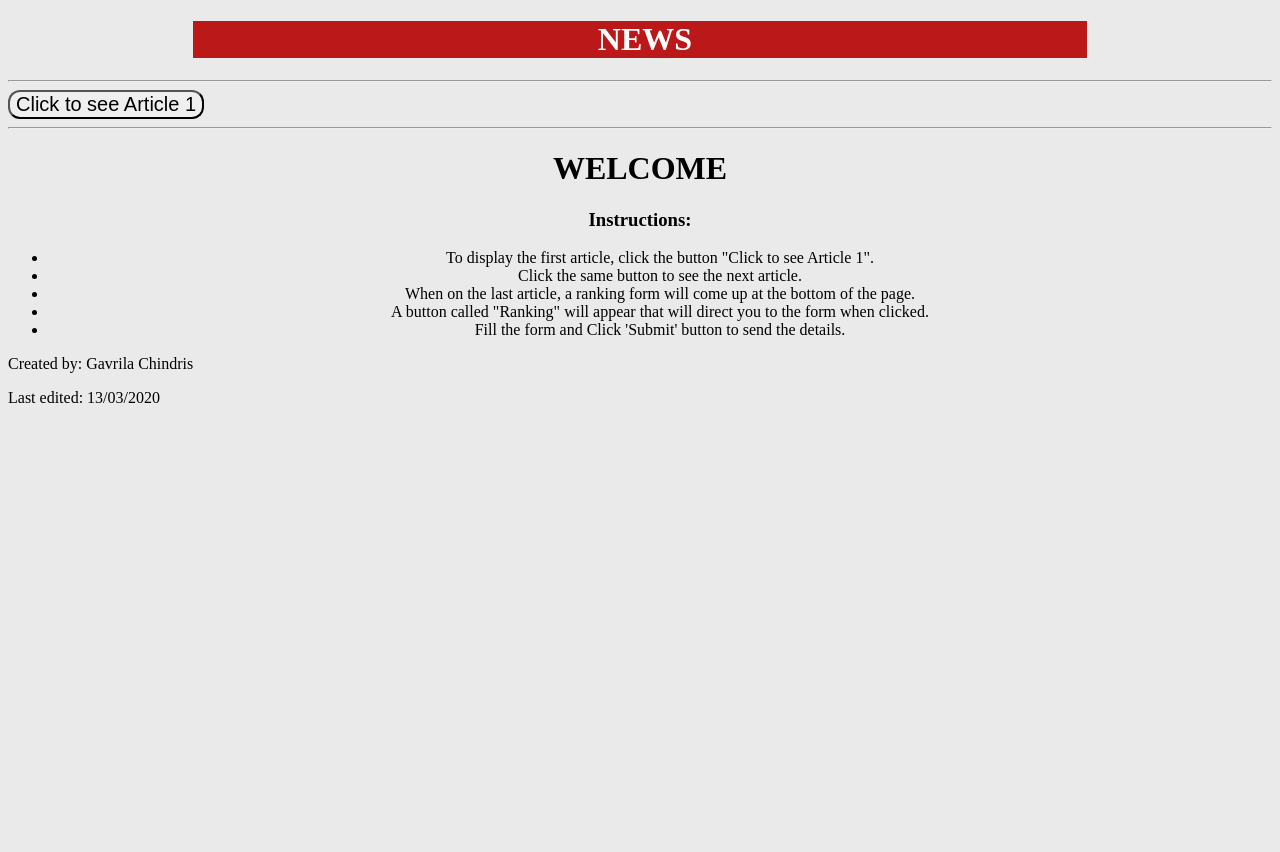
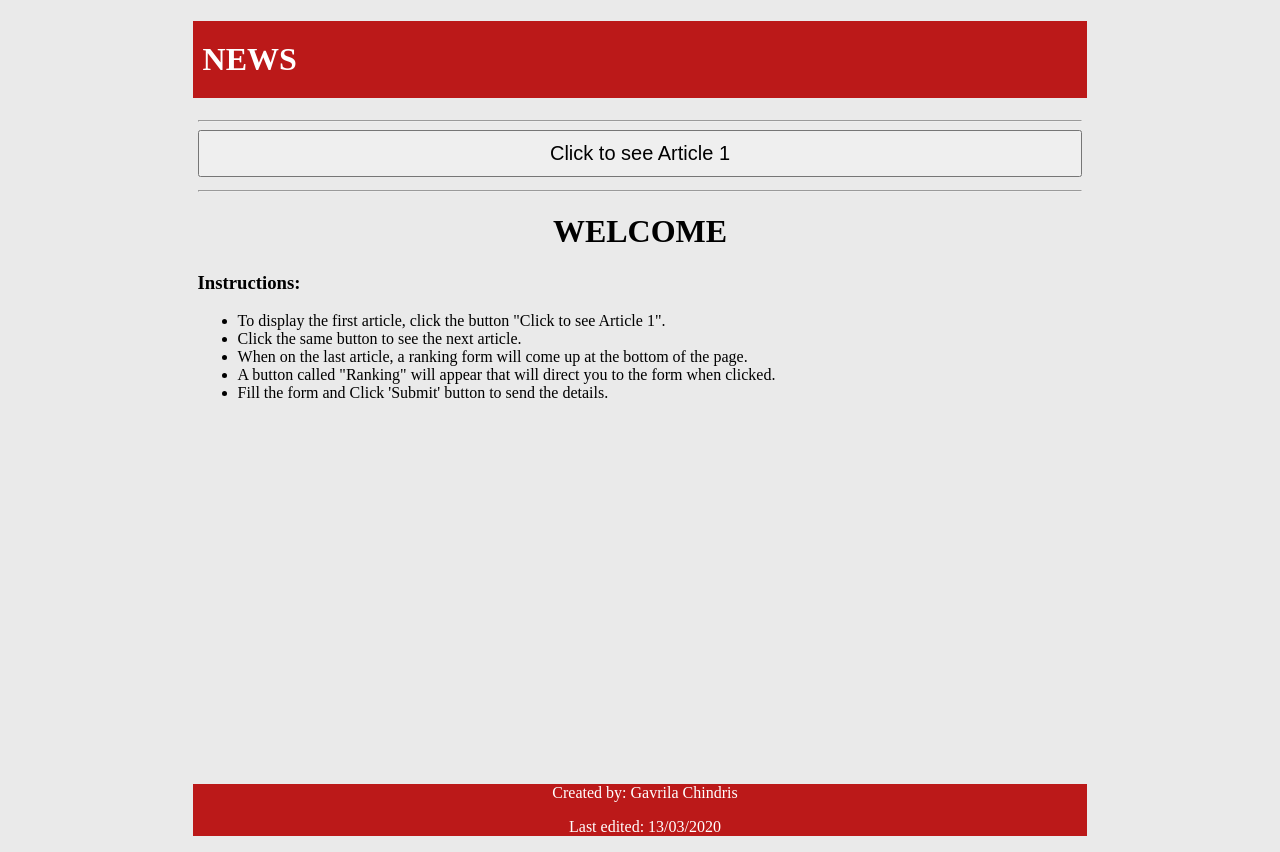
Before and after one commit to Gavrila-hub/BBC-News-, a plain HTML site: page index.html in a window 1280 px wide. Before the commit the page ends 800 px from the top, so only its background shows below. Drawn offline with Linux system fonts and the light colour scheme.

Commit message:
update style.css

```diff
--- a/style.css
+++ b/style.css
@@ -1,17 +1,21 @@
+/* change the style of the header*/
 
 header {
-	background-color: #bb1919;
-	width: 70%;
-	margin: 0 auto;
-	padding-left: 10px;
+	background-color: #bb1919; /* change background colour*/
+	width: 70%;                /* change the width*/
+	margin: 0 auto;            /* change margin*/
+	padding-left: 10px;	       /* change the padding */
+}
 
-}
+/* change the style of the h1 included in the header*/
 header h1{
-	text-align:center;
-	color: white;
+	color: white;              /* change the text colour*/
+	padding-bottom: 20px;
+	padding-top: 20px;
 
 }
 
+/* change the style of the article container*/
 #articleContainer{
 	background-color: white;
 	width: 70%;
@@ -20,10 +24,25 @@ header h1{
 
 }
 
+/* change the style of the 'welcome'
+message that includes the instructions too*/
 #welcome{
-	text-align:center;
+	width: 70%;
+	margin: 0 auto;
+	padding-bottom: 350px;
 }
 
+/* change the style of the h1 which is the "WELCOME" text*/
+#welcome h1{
+	text-align: center;        /* position the text in the center*/
+}
+
+/* change the style of the instructions*/
+#instructions{
+	margin: 0;
+}
+
+/* change the style of the images*/
 img {
 	display: block;
 	margin-left: auto;
@@ -33,6 +52,7 @@ img {
 	margin-bottom: 2px;
 }
 
+/* change the style of the form container*/
 #formContainer{
 	background-color: #4c4c4c;
 	color: white;
@@ -40,35 +60,46 @@ img {
 	margin: 0 auto;
 	padding-top: 10px;
 	padding-left: 10px;
-	text-align: right;
 }
 
+/* align the header "Ranking" to the left*/
 #details{
 	text-align: left;
 }
 
+/* change the background-color of the body*/
 body{
 	background-color: #EAEAEA;
 }
 
+/* change the style of the anchors*/
 a:link {
-  text-decoration: none;
-
+  text-decoration: none;        /*remove the 'underline' */
+}
+a:hover{
+	background-color:black;
+	color: white;
 }
 
+/* change the style of the buttons*/
 button{
-	border-radius: 12px;
+	width:100%;
 	font-size: 20px;
+	padding:10px;
+	margin-bottom: 5px;
 }
 
+/* change the style of the buttons when the cursor is on them*/
 button:hover, #submitButton:hover , #resetButton:hover{
 	background-color: black;
 	color:white;
 }
 
+/* apply blinking text for the button*/
 #btnShowArticle{
     animation:blinkingText 1.2s;
 }
+/* create blinkingText */
 @keyframes blinkingText{
     0%{     color: #000; }
     50%{    color: #000; }
@@ -76,3 +107,28 @@ button:hover, #submitButton:hover , #resetButton:hover{
     99%{    color:transparent;}
     100%{   color: #222;}
 }
+
+/* change the style of the footer*/
+#footer{
+	background-color: #bb1919;
+	width: 70%;
+	margin: 0 auto;
+	padding-left: 10px;
+	color: white;
+	text-align: center;
+}
+
+/* change the style of the space where the buttons are positioned*/
+#divBtnShow{
+	width: 70%;
+	margin: 0 auto;
+}
+
+/* change the style of the form data*/
+#left{
+	text-align:left;
+}
+#right{
+	text-align:right;
+	padding-right: 20px;
+}
```
